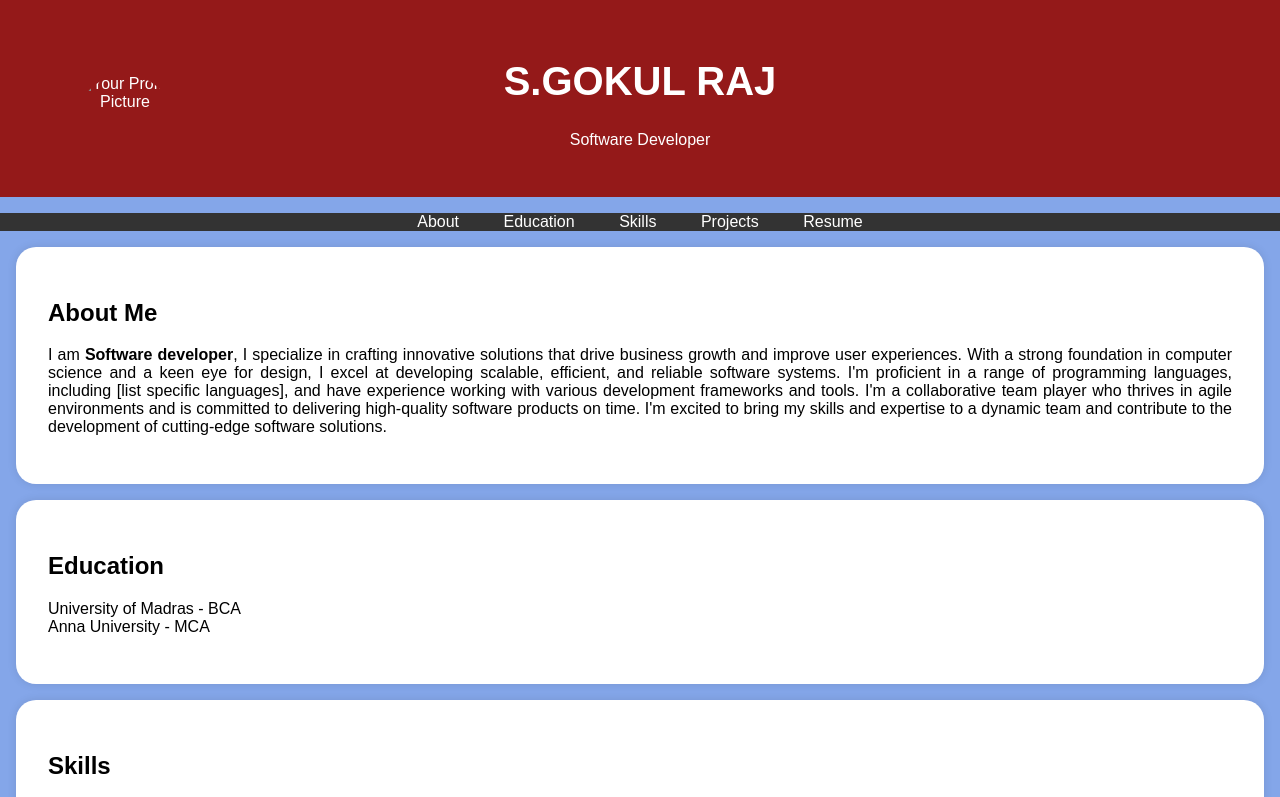
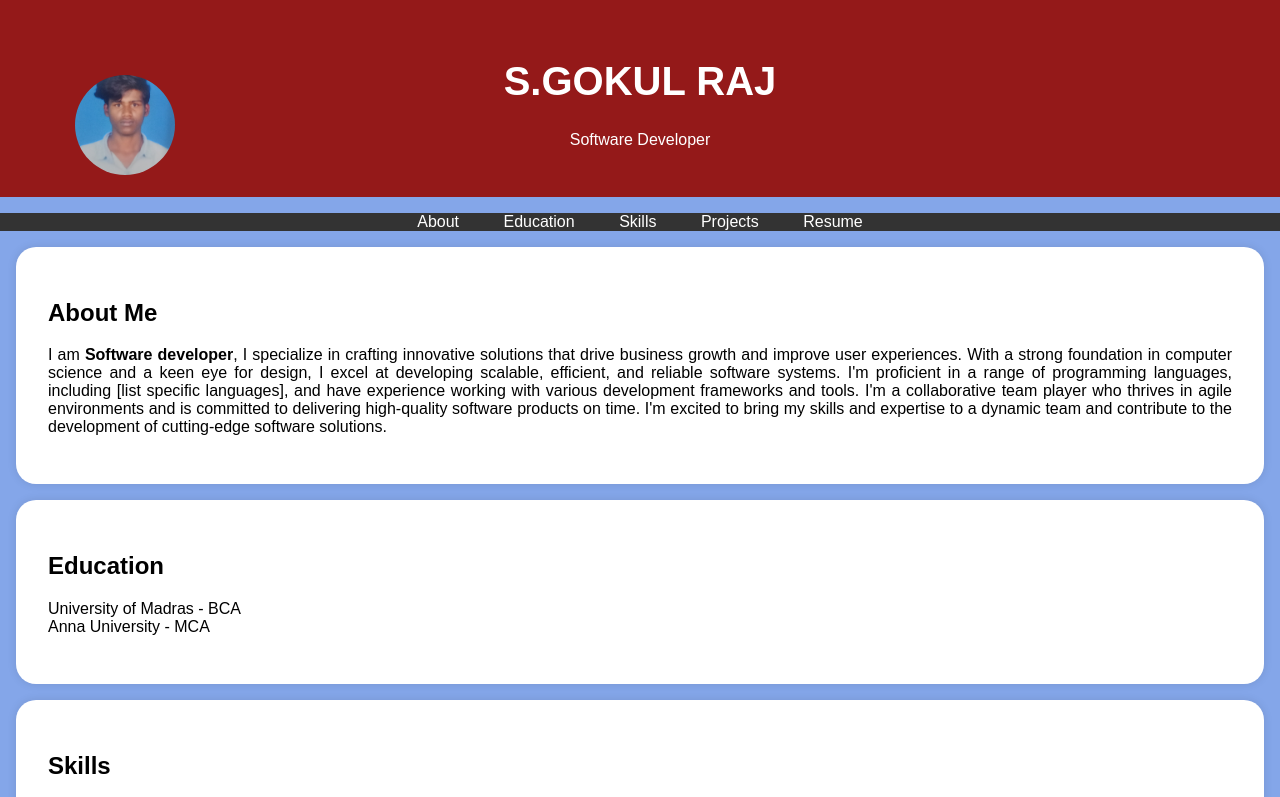
Before and after one commit to gokulraj52216/Digital-portfolio, a plain HTML site: page index.html in a window 1280 px wide. Shown: the top 797 px of the page. Drawn offline with Linux system fonts and the light colour scheme.

Commit message:
Update index.html

```diff
--- a/index.html
+++ b/index.html
@@ -95,7 +95,7 @@
     <header>
         <div class="header-content">
             <!-- Add your profile picture here -->
-            <img src="./GR_photo.jpeg " alt="Your Profile Picture" class="profile-picture">
+            <img src="./GR_photo.jpg " alt="Your Profile Picture" class="profile-picture">
             <h1>
         S.GOKUL RAJ</h1>
             <p>Software Developer</p>
```
